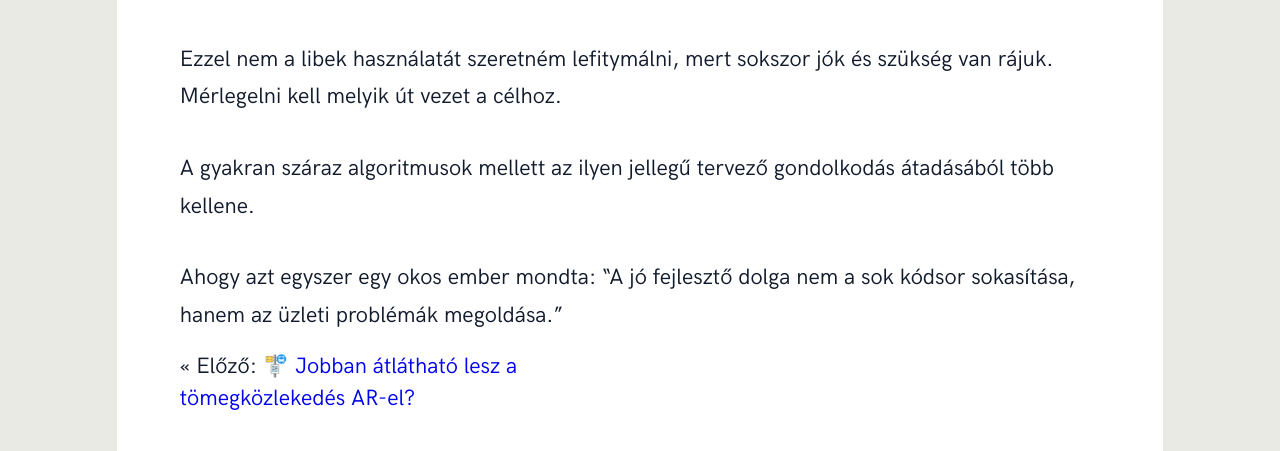
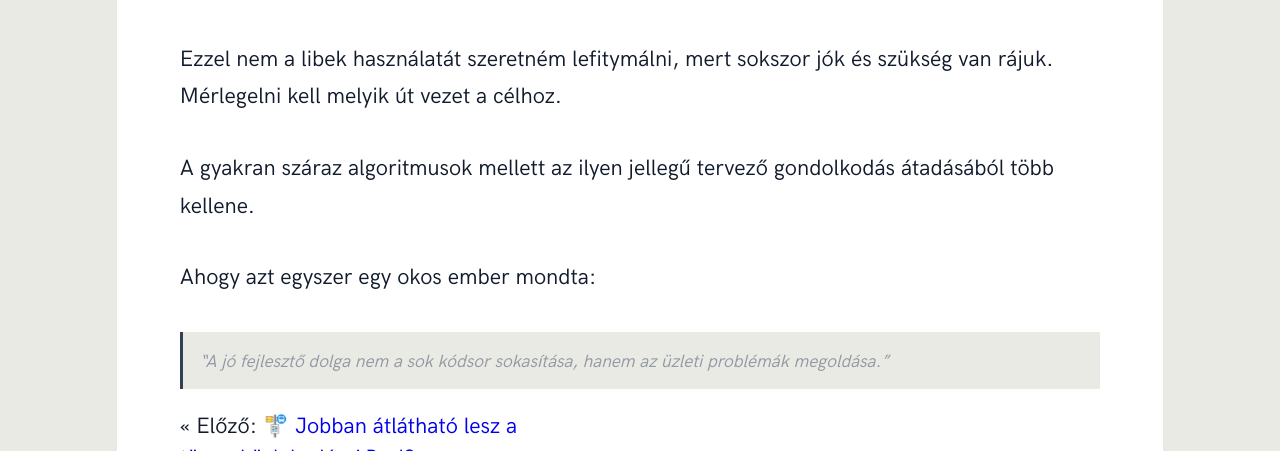
Before and after one commit to AppCraft-Projects/appcraft-site, a Jekyll site: the page built from _blog/2018-07-23-gphotos-webui-planning.md, in a window 1280 px wide and 900 px high, scrolled down 1774 px, cut to the strip 0-451 px from the top of the window. Built offline with Jekyll 4.4.1, drawn with Linux system fonts in a browser that asks for light colours.

Commit message:
Fix post - Google Photos etc.

```diff
--- a/_blog/2018-07-23-gphotos-webui-planning.md
+++ b/_blog/2018-07-23-gphotos-webui-planning.md
@@ -25,4 +25,4 @@ Ezzel nem a libek használatát szeretném lefitymálni, mert sokszor jók és s
 A gyakran száraz algoritmusok mellett az ilyen jellegű tervező gondolkodás átadásából több kellene.
 
 Ahogy azt egyszer egy okos ember mondta:
-“A jó fejlesztő dolga nem a sok kódsor sokasítása, hanem az üzleti problémák megoldása.”
+> “A jó fejlesztő dolga nem a sok kódsor sokasítása, hanem az üzleti problémák megoldása.”
```
